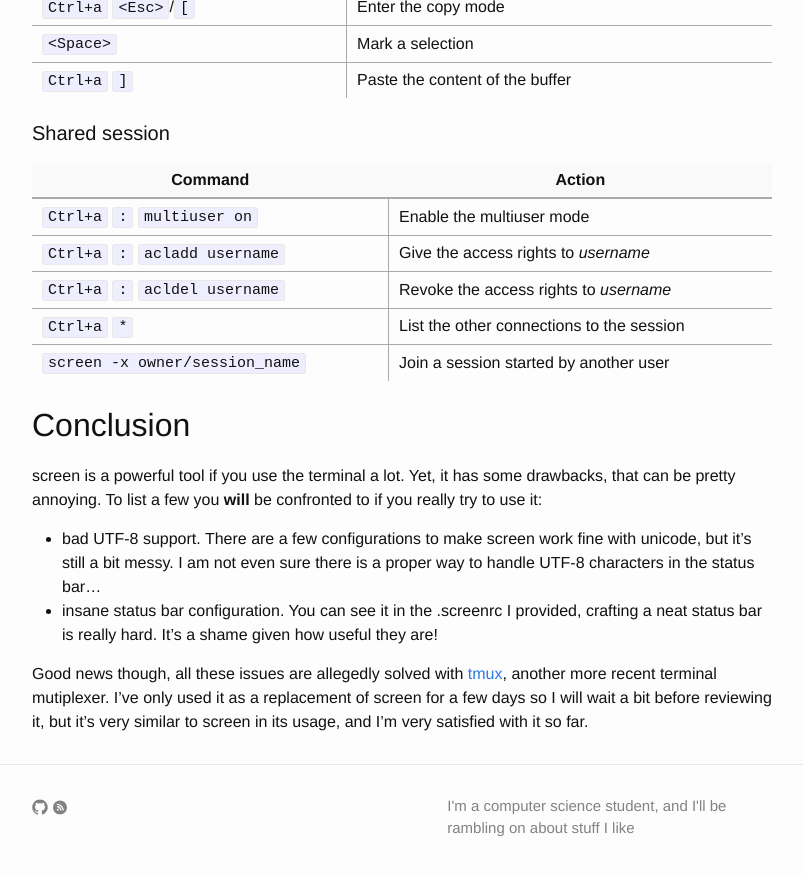
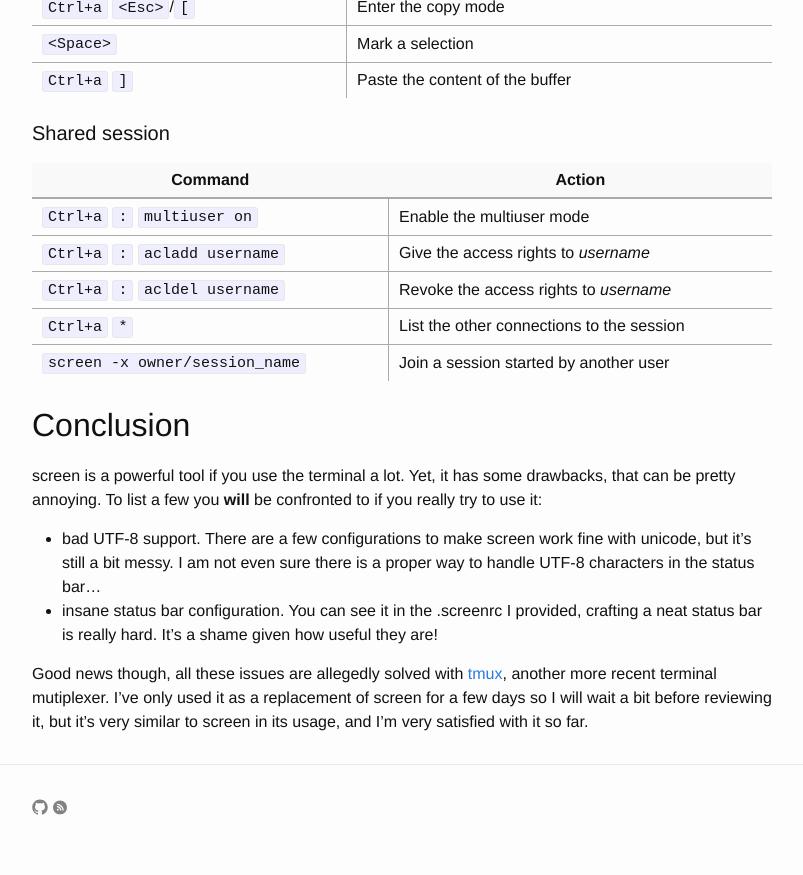
Before and after one commit to Thiht/thiht.github.io, a Jekyll site: the page built from _posts/2015-11-30-screen-terminal-multiplexer.md, in a window 1280 px wide and 900 px high, scrolled down 7544 px. Shown: the top 875 px of the window, without its empty margins (238-1041 px from the left). Built offline with Jekyll 4.4.1, drawn with Linux system fonts in a browser that asks for light colours.

Commit message:
Update _config.yml

```diff
--- a/_config.yml
+++ b/_config.yml
@@ -1,21 +1,8 @@
-# Welcome to Jekyll!
-#
-# This config file is meant for settings that affect your whole blog, values
-# which you are expected to set up once and rarely need to edit after that.
-# For technical reasons, this file is *NOT* reloaded automatically when you use
-# 'jekyll serve'. If you change this file, please restart the server process.
-
-# Site settings
 title: Thiht's blog
 email: thiht44@gmail.com
-description: > # this means to ignore newlines until "baseurl:"
-    I'm a computer science student, and I'll be rambling on about stuff I like
-baseurl: "" # the subpath of your site, e.g. /blog
-url: "http://thiht.github.io" # the base hostname & protocol for your site
-
+description: ""
+baseurl: ""
+url: "https://blog.thibaut-rousseau.com/" # the base hostname & protocol for your site
 github_username: thiht
-
-# Build settings
 markdown: kramdown
-
 theme: jekyll-theme-midnight
```
